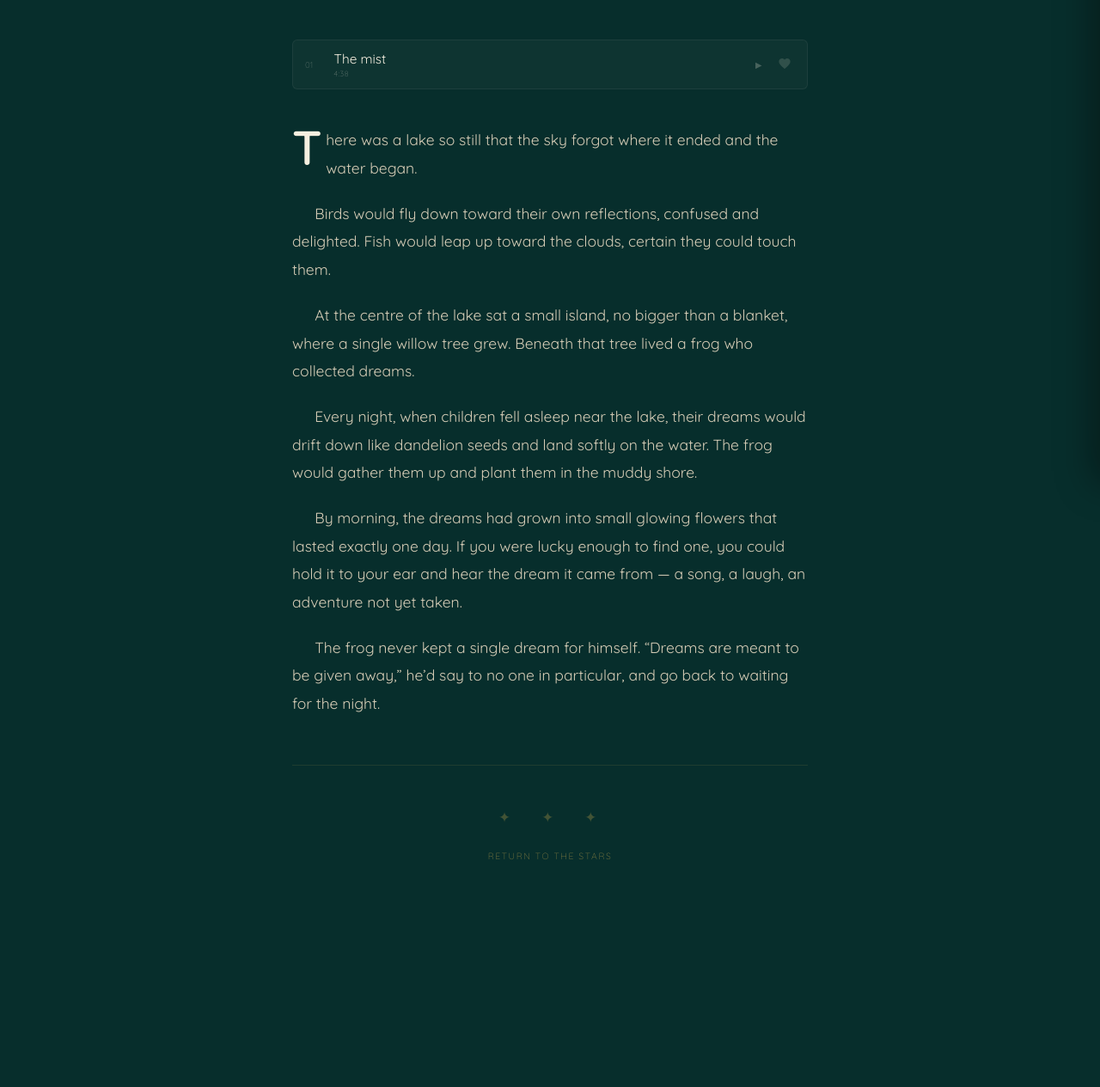
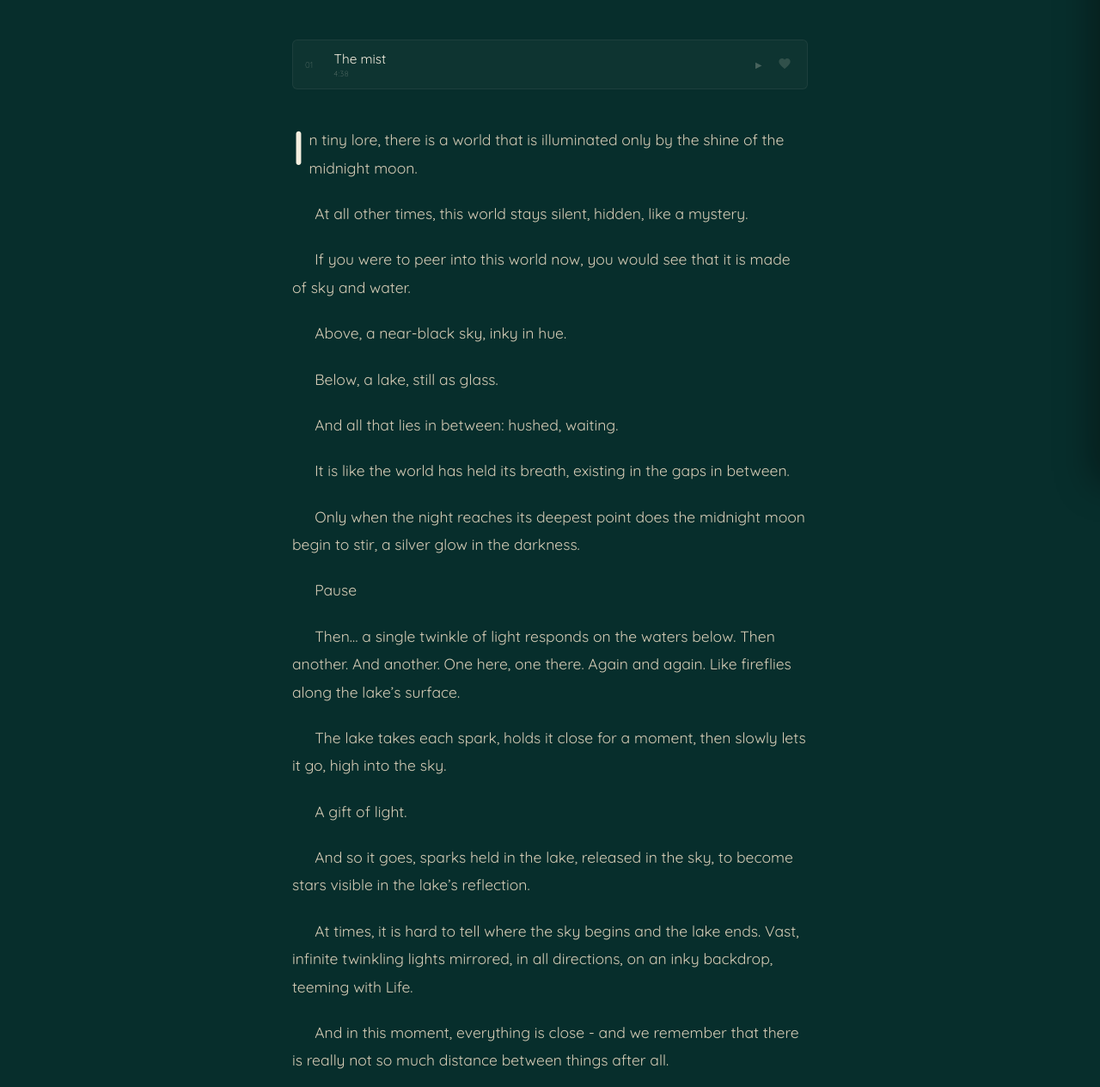
Before and after one commit to oephi/tiny-lore, an Astro site: page /constellations/lake in a window 1280 px wide. Shown: the part 238-1503 px from the top of the page at 86% size. Before the commit the page ends 1325 px from the top, so only its background shows below. Built offline with nearby package versions, Linux system fonts and the light colour scheme; Astro itself is replaced by a stand-in of ours; no server answers.

Commit message:
Update constellation: lake

```diff
--- a/src/content/constellations/lake.md
+++ b/src/content/constellations/lake.md
@@ -1,6 +1,6 @@
 ---
-name: The Lake
-subtitle: Mirror of Dreams
+name: Stardust Lake
+subtitle: Mirror of the sky
 color: "#4090c0"
 center:
   x: -700
@@ -43,14 +43,35 @@ tracks:
     file: "GoldenSun-unity-final-original-version.wav"
 ---
 
-There was a lake so still that the sky forgot where it ended and the water began.
+In tiny lore, there is a world that is illuminated only by the shine of the midnight moon.
 
-Birds would fly down toward their own reflections, confused and delighted. Fish would leap up toward the clouds, certain they could touch them.
+At all other times, this world stays silent, hidden, like a mystery.
 
-At the centre of the lake sat a small island, no bigger than a blanket, where a single willow tree grew. Beneath that tree lived a frog who collected dreams.
+If you were to peer into this world now, you would see that it is made of sky and water.
 
-Every night, when children fell asleep near the lake, their dreams would drift down like dandelion seeds and land softly on the water. The frog would gather them up and plant them in the muddy shore.
+Above, a near-black sky, inky in hue.
 
-By morning, the dreams had grown into small glowing flowers that lasted exactly one day. If you were lucky enough to find one, you could hold it to your ear and hear the dream it came from — a song, a laugh, an adventure not yet taken.
+Below, a lake, still as glass.
 
-The frog never kept a single dream for himself. "Dreams are meant to be given away," he'd say to no one in particular, and go back to waiting for the night.
+And all that lies in between: hushed, waiting.
+
+It is like the world has held its breath, existing in the gaps in between.
+
+Only when the night reaches its deepest point does the midnight moon begin to stir, a silver glow in the darkness.
+
+Pause
+
+Then… a single twinkle of light responds on the waters below.  Then another. And another. One here, one there. Again and again. Like fireflies along the lake’s surface.
+
+The lake takes each spark, holds it close for a moment, then slowly lets it go, high into the sky.
+
+A gift of light.
+
+And so it goes, sparks held in the lake, released in the sky, to become stars visible in the lake's reflection.
+
+At times, it is hard to tell where the sky begins and the lake ends.
+Vast, infinite twinkling lights mirrored, in all directions, on an inky backdrop, teeming with Life.
+
+And in this moment, everything is close - and we remember that there is really not so much distance between things after all.
+
+We call this world: The Stardust Lake.
```
